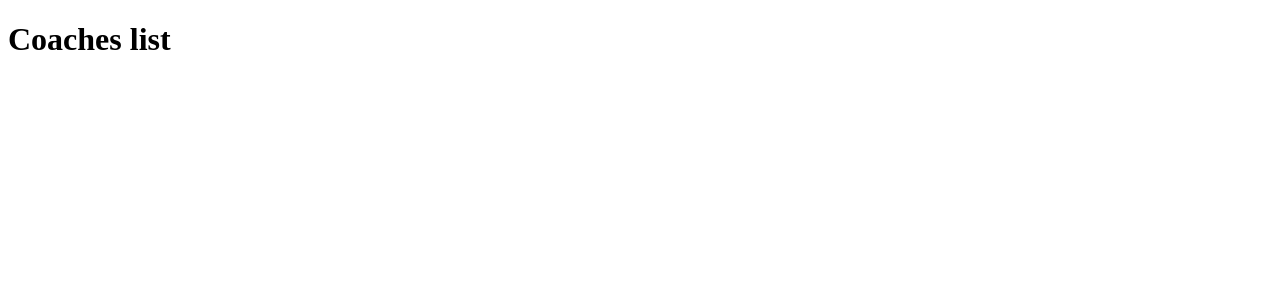
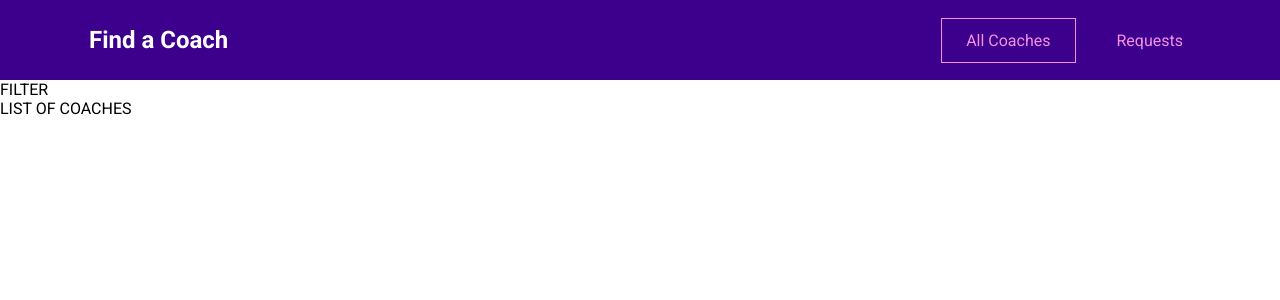
Before and after one commit to mengmeiying/find-a-coach, a Vue app: page /coaches in a window 1280 px wide. Shown: the top 300 px of the page. Built offline with nearby package versions, Linux system fonts and the light colour scheme.

Commit message:
added header and router links

```diff
--- a/src/App.vue
+++ b/src/App.vue
@@ -1,3 +1,29 @@
 <template>
+  <the-header></the-header>
   <router-view></router-view>
 </template>
+
+<script>
+import TheHeader from './components/layout/TheHeader.vue'
+export default {
+  components: {
+    TheHeader
+  }
+}
+</script>
+
+<style>
+@import url("https://fonts.googleapis.com/css2?family=Roboto:wght@400;700&display=swap");
+
+* {
+  box-sizing: border-box;
+}
+
+html {
+  font-family: "Roboto", sans-serif;
+}
+
+body {
+  margin: 0;
+}
+</style>
--- /dev/null
+++ b/src/components/layout/TheHeader.vue
@@ -0,0 +1,75 @@
+<template>
+  <header>
+    <nav>
+      <h1>
+        <router-link to="/">Find a Coach</router-link>
+      </h1>
+      <ul>
+        <li><router-link to="/coaches">All Coaches</router-link></li>
+        <li><router-link to="/requests">Requests</router-link></li>
+      </ul>
+    </nav>
+  </header>
+</template>
+
+<style scoped>
+header {
+  width: 100%;
+  height: 5rem;
+  background-color: #3d008d;
+  display: flex;
+  justify-content: center;
+  align-items: center;
+  color: white;
+}
+
+header a {
+  text-decoration: none;
+  color: #f391e3;
+  display: inline-block;
+  padding: 0.75rem 1.5rem;
+  border: 1px solid transparent;
+}
+
+a:active,
+a:hover,
+a.router-link-active {
+  border: 1px solid #f391e3;
+}
+
+h1 {
+  margin: 0;
+}
+
+h1 a {
+  color: white;
+  margin: 0;
+}
+
+h1 a:hover,
+h1 a:active,
+h1 a.router-link-active {
+  border-color: transparent;
+}
+
+header nav {
+  width: 90%;
+  margin: auto;
+  display: flex;
+  justify-content: space-between;
+  align-items: center;
+}
+
+header ul {
+  list-style: none;
+  margin: 0;
+  padding: 0;
+  display: flex;
+  justify-content: center;
+  align-items: center;
+}
+
+li {
+  margin: 0 0.5rem;
+}
+</style>
--- a/src/pages/coaches/CoachesList.vue
+++ b/src/pages/coaches/CoachesList.vue
@@ -1,3 +1,8 @@
 <template>
-  <h1>Coaches list</h1>
+  <section>
+    FILTER
+  </section>
+  <section>
+    LIST OF COACHES
+  </section>
 </template>
```
